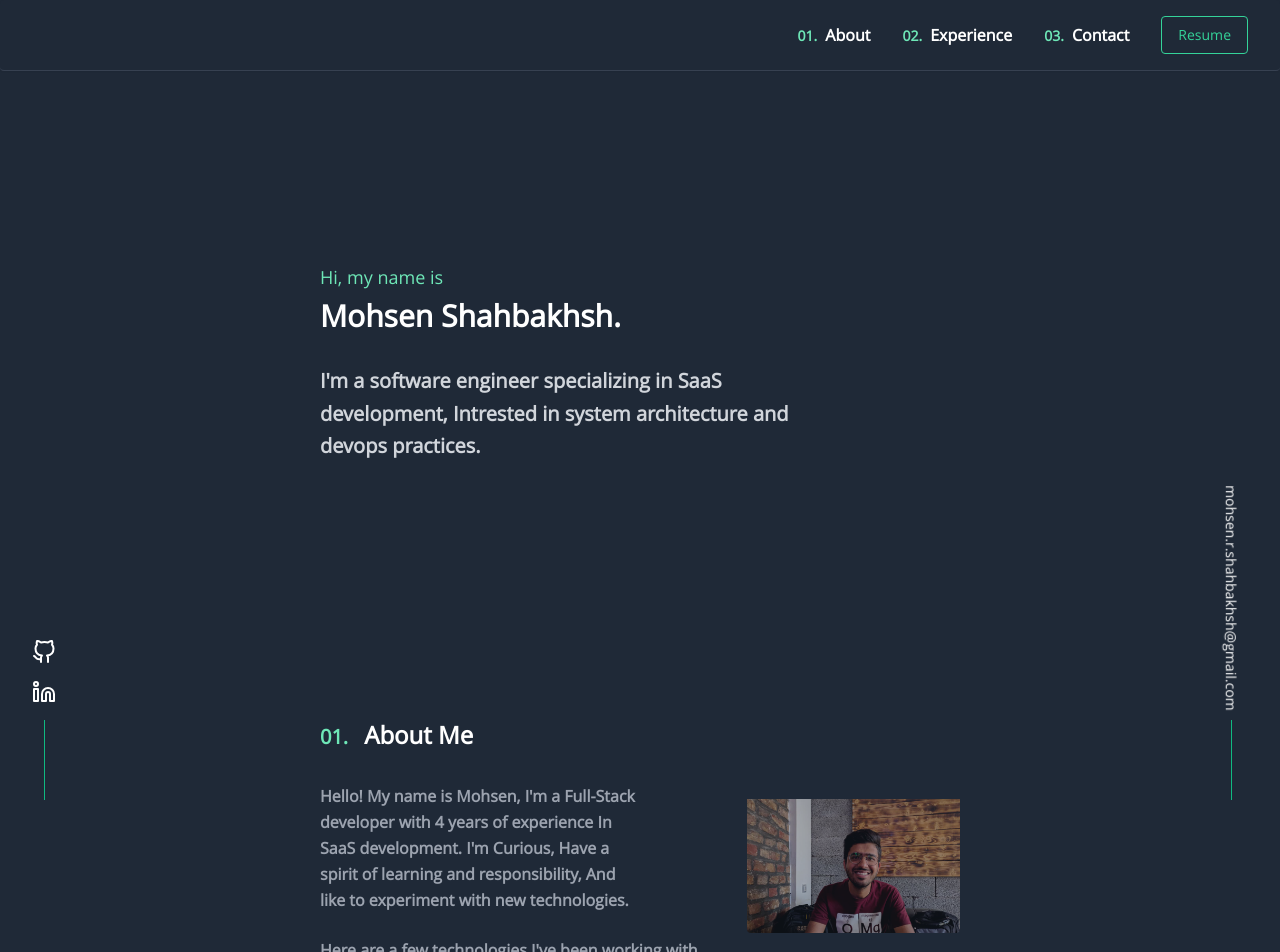
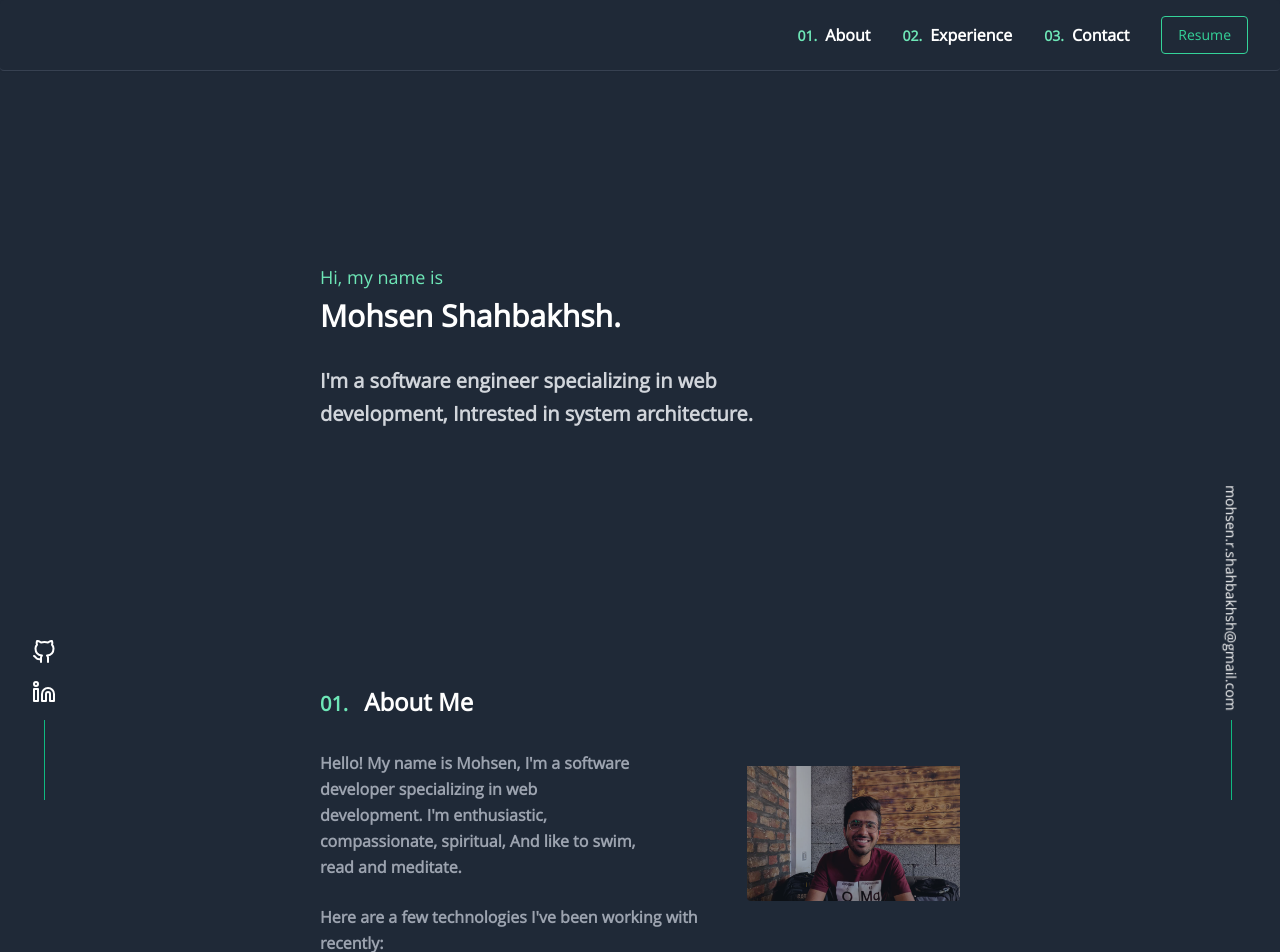
Before and after one commit to mohsenshahbakhsh/portfolio-react-tailwind, a React (Create React App) app: page / in a window 1280 px wide. Shown: the top 952 px of the page. Built offline with nearby package versions, Linux system fonts and the light colour scheme.

Commit message:
update about and bio

```diff
--- a/src/components/About.js
+++ b/src/components/About.js
@@ -12,10 +12,8 @@ const About = () => {
       <div className="flex flex-col md:flex-row">
         <div className="w-full">
           <div className="flex-wrap leading-relaxed w-3/4 text-gray-400 font-semibold">
-            Hello! My name is Mohsen, I'm a Full-Stack developer with 4 years of
-            experience In SaaS development. I'm Curious, Have a spirit of
-            learning and responsibility, And like to experiment with new
-            technologies.
+            Hello! My name is Mohsen, I'm a software developer specializing in web development.
+            I'm enthusiastic, compassionate, spiritual, And like to swim, read and meditate.
           </div>
           <br />
           {/* technologies */}
--- a/src/components/Bio.js
+++ b/src/components/Bio.js
@@ -13,8 +13,8 @@ const Bio = () => {
       <br />
       <br />
       <div className="w-3/4 text-xl font-semibold text-gray-300 leading-relaxed">
-        I'm a software engineer specializing in SaaS development, Intrested in
-        system architecture and devops practices.
+        I'm a software engineer specializing in web development, Intrested in
+        system architecture.
       </div>
     </div>
   );
```
